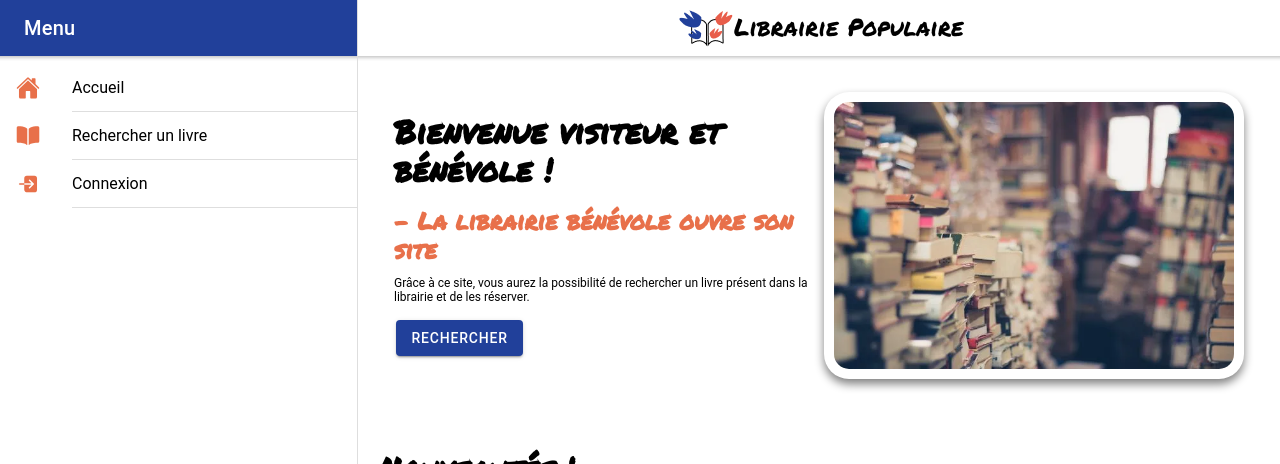
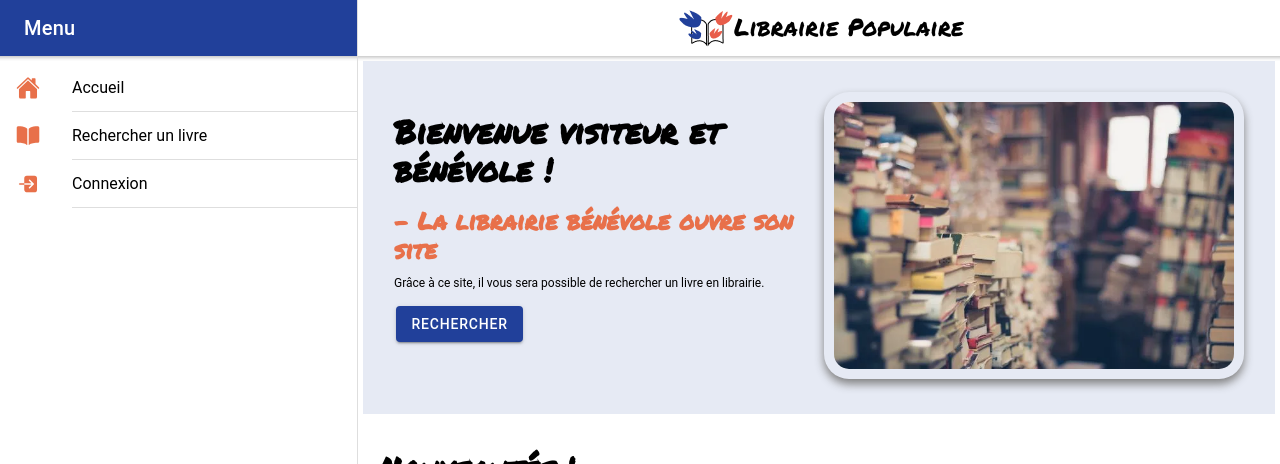
Before and after one commit to keviant16/library-popular-web, a React (Create React App) app: page /accueil in a window 1280 px wide. Shown: the top 464 px of the page. Built offline with nearby package versions, Linux system fonts and the light colour scheme; no server answers.

Commit message:
add feature

```diff
--- a/src/features/books/NewBookList.tsx
+++ b/src/features/books/NewBookList.tsx
@@ -1,4 +1,4 @@
-import { IonCard, IonCardContent, IonCardHeader, IonCardSubtitle, IonCardTitle, IonCol, IonGrid, IonImg, IonItem, IonList, IonRow } from "@ionic/react"
+import { IonCard, IonCardContent, IonCardHeader, IonCardSubtitle, IonCardTitle, IonCol, IonGrid, IonImg, IonRow } from "@ionic/react"
 import { useGetNewBooksQuery } from "../../app/api/api"
 import Error from "../../components/Error"
 import Spinner from "../../components/Spinner"
@@ -33,8 +33,8 @@ const NewBookList: React.FC = () => {
           ? <Error />
           : isLoading ?
             <Spinner />
-            : data ? data.map((book: Book) => (
-              <IonCol key={book.id} size="12" sizeSm="4">
+            : data ? data.map((book: Book, idx: number) => (
+              <IonCol key={idx} size="12" sizeSm="4">
                 <NewBookCard
                   src={book.image}
                   title={book.title}
--- a/src/pages/Home/Home.tsx
+++ b/src/pages/Home/Home.tsx
@@ -1,7 +1,6 @@
 import { IonCol, IonContent, IonGrid, IonPage, IonRow, } from '@ionic/react';
 import { Header } from '../../components/Header';
 import About from './sections/About';
-import Faq from './sections/Faq';
 import Overview from './sections/Overview';
 import NewBookList from '../../features/books/NewBookList';
 import Contact from './sections/Contact';
@@ -24,7 +23,7 @@ const Home: React.FC = () => {
             </IonCol>
           </IonRow>
 
-          <IonRow className='blue'>
+          <IonRow className='red'>
             <IonCol>
               <About />
             </IonCol>
--- a/src/pages/Home/sections/Overview.tsx
+++ b/src/pages/Home/sections/Overview.tsx
@@ -8,7 +8,7 @@ const Overview: React.FC = () => {
                 <IonCol size="12" sizeMd="6" >
                     <h1>Bienvenue visiteur et bénévole !</h1>
                     <h2>- La librairie bénévole ouvre son site </h2>
-                    <p>Grâce à ce site, vous aurez la possibilité de rechercher un livre présent dans la librairie et de les réserver.</p>
+                    <p>Grâce à ce site, il vous sera possible de rechercher un livre en librairie.</p>
                     <IonButton>Rechercher</IonButton>
                 </IonCol>
                 <IonCol size="12" sizeMd="6">
--- a/src/theme/styles.css
+++ b/src/theme/styles.css
@@ -8,6 +8,13 @@
    padding: 10px;
  }
 
+ .red {
+   background-color: var(--ion-color-secondary-tint);
+ }
+
+ .blue {
+   background-color: var(--ion-color-primary-tint);
+ }
 
  .book-blue {
    position: absolute;
```
